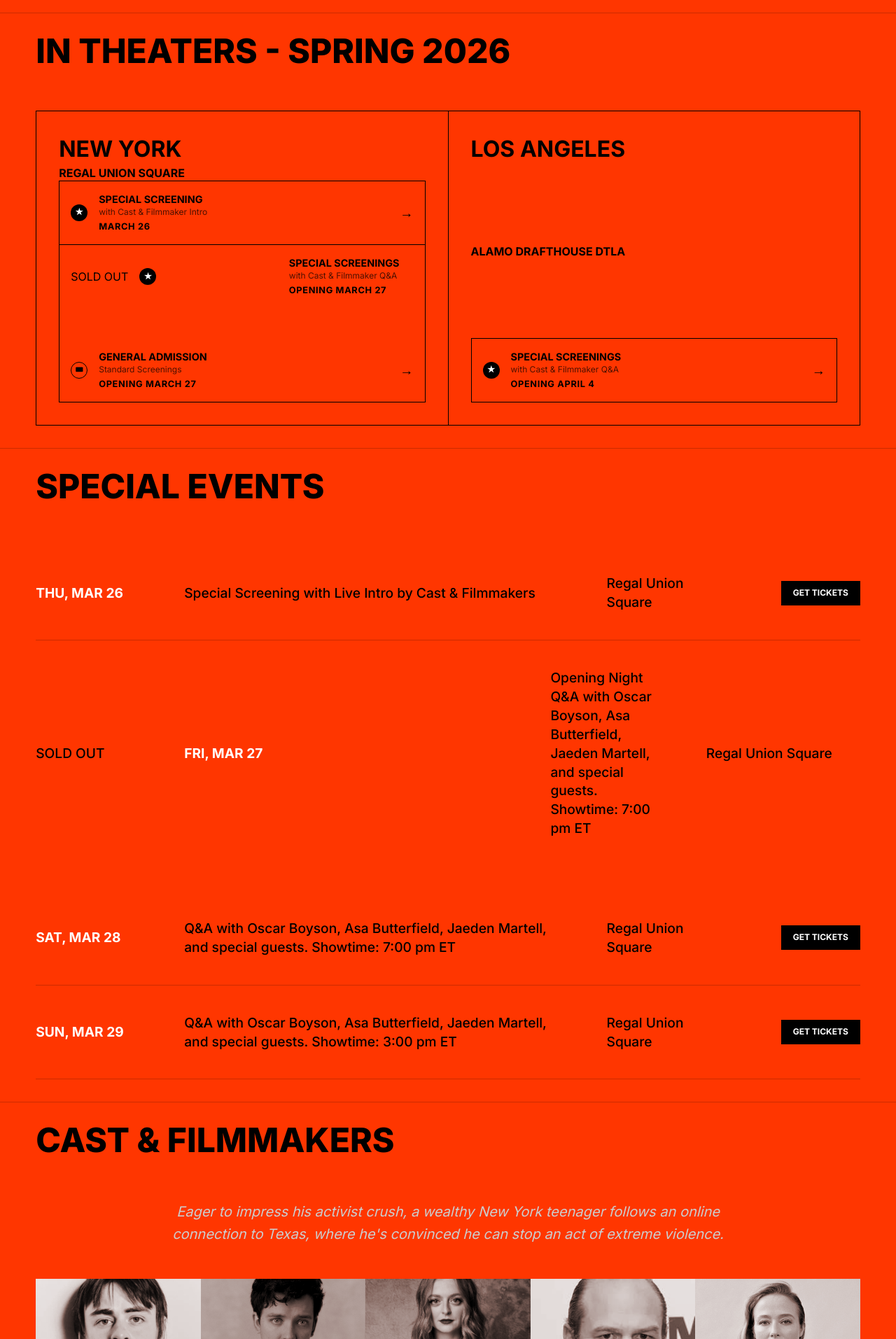
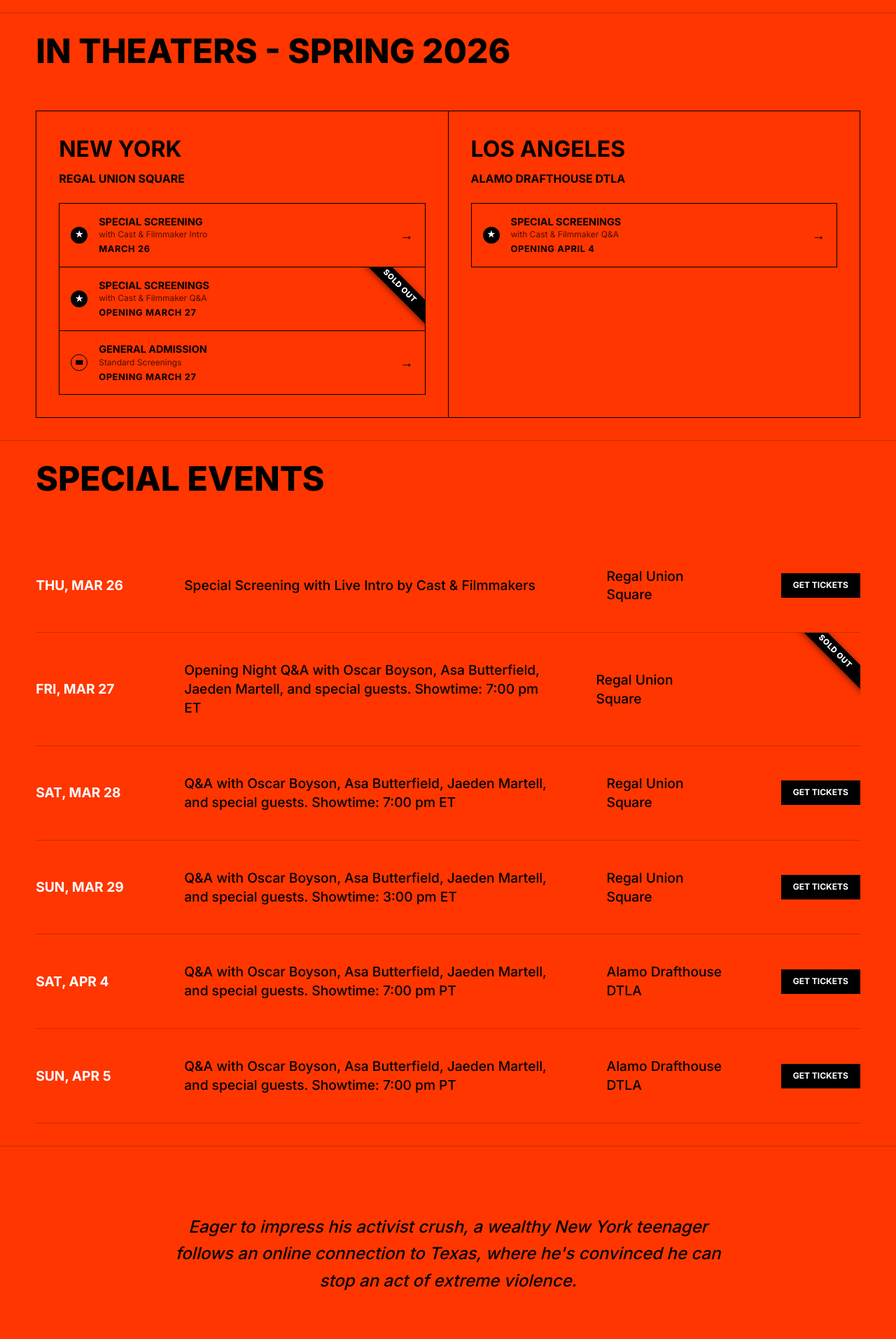
Before and after one commit to rommelnunez/OHB_Film_Website, a PHP site: page / in a window 1280 px wide. Shown: the part 832-2745 px from the top of the page at 70% size. Run offline with PHP 8.4, Linux system fonts and the light colour scheme.

Commit message:
Update ticketing schedule, ribbon styling, box alignment, and add LA Q&A rows with logline move

```diff
--- a/assets/css/styles.css
+++ b/assets/css/styles.css
@@ -30,6 +30,28 @@ html {
     overflow-x: hidden;
     width: 100%;
     scroll-behavior: smooth;
+}
+
+/* Sold Out Ribbon Option 2 */
+.opt2-ribbon-container {
+    position: relative;
+    overflow: hidden;
+}
+
+.opt2-ribbon {
+    position: absolute;
+    top: 15px;
+    right: -35px;
+    background: #000;
+    color: white;
+    padding: 4px 40px;
+    font-size: 0.7rem;
+    font-weight: 800;
+    letter-spacing: 0.05em;
+    transform: rotate(45deg);
+    box-shadow: 0 2px 10px rgba(0, 0, 0, 0.5);
+    pointer-events: none;
+    z-index: 10;
 }
 
 /* Header */
@@ -283,7 +305,7 @@ html {
     /* Reduced from 4rem */
     display: flex;
     flex-direction: column;
-    justify-content: space-between;
+    justify-content: flex-start;
     min-height: 200px;
     /* Reduced min-height */
 }
@@ -296,7 +318,7 @@ html {
 .v2-card .venue {
     font-weight: 700;
     text-transform: uppercase;
-    margin-top: auto;
+    margin-top: 0.5rem;
 }
 
 .v2-card .date {
@@ -367,7 +389,7 @@ html {
     display: flex;
     flex-direction: column;
     gap: 0;
-    margin-top: auto;
+    margin-top: 1.5rem;
     border: 1px solid #000;
 }
 
--- a/index.html
+++ b/index.html
@@ -18,7 +18,7 @@
     <meta name="viewport" content="width=device-width, initial-scale=1.0">
     <title>Our Hero, Balthazar (2026) | Official Movie Website</title>
     <link href="https://fonts.googleapis.com/css2?family=Inter:wght@400;500;700;800&display=swap" rel="stylesheet">
-    <link rel="stylesheet" href="assets/css/styles.css?v=5.0">
+    <link rel="stylesheet" href="assets/css/styles.css?v=5.1">
     <link rel="icon" type="image/svg+xml" href="assets/images/favicon.svg">
 
     <!-- SEO & Social Sharing -->
@@ -65,6 +65,30 @@
     <meta property="twitter:description"
         content="Official website for the film Our Hero, Balthazar (2026). Ultra-wealthy NYC teenager Balthy makes dramatic gun control videos to impress his activist crush. Directed by Oscar Boyson. Starring Jaeden Martell, Asa Butterfield, and Anna Baryshnikov.">
     <meta property="twitter:image" content="https://ourherobalthazar.com/assets/images/teaser-preview.jpg">
+
+    <style>
+        /* Sold Out Ribbon Option 2 */
+        .opt2-ribbon-container {
+            position: relative;
+            overflow: hidden;
+        }
+
+        .opt2-ribbon {
+            position: absolute;
+            top: 15px;
+            right: -35px;
+            background: #000;
+            color: white;
+            padding: 4px 40px;
+            font-size: 0.7rem;
+            font-weight: 800;
+            letter-spacing: 0.05em;
+            transform: rotate(45deg);
+            box-shadow: 0 2px 10px rgba(0, 0, 0, 0.5);
+            pointer-events: none;
+            z-index: 10;
+        }
+    </style>
 </head>
 
 <body>
@@ -145,11 +169,10 @@
                         </div>
                         <div class="o4-arrow">→</div>
                     </a>
-                    <div class="o4-row opt2-ribbon-container"
-                        style="cursor: default; border-color: rgba(255,54,0,0.3);">
+                    <div class="o4-row opt2-ribbon-container" style="cursor: default; padding-right: 20px;">
                         <div class="opt2-ribbon">SOLD OUT</div>
                         <div class="o4-icon qa">★</div>
-                        <div class="o4-text" style="padding-right: 20px;">
+                        <div class="o4-text">
                             <span class="o4-title">SPECIAL SCREENINGS</span>
                             <span class="o4-sub">with Cast &amp; Filmmaker Q&amp;A</span>
                             <span class="o4-date"
@@ -207,9 +230,8 @@
                 <a href="https://www.regmovies.com/movies/our-hero-balthazar-live-intro-wcast-filmmakers-ho00021029?id=287484&amp;site=1320&amp;date=03-26-2026"
                     target="_blank" class="list-ticket-btn">GET TICKETS</a>
             </div>
-            <div class="v2-list-item opt2-ribbon-container"
-                style="border-color: rgba(255,54,0,0.3); overflow: hidden; padding-right: 40px;">
-                <div class="opt2-ribbon" style="top: 25px; right: -40px;">SOLD OUT</div>
+            <div class="v2-list-item opt2-ribbon-container" style="padding-right: 20px;">
+                <div class="opt2-ribbon">SOLD OUT</div>
                 <span class="date">FRI, MAR 27</span>
                 <span class="event-name">Opening Night Q&amp;A with Oscar Boyson, Asa Butterfield, Jaeden Martell, and
                     special guests. Showtime: 7:00 pm ET</span>
@@ -232,17 +254,36 @@
                 <a href="https://www.regmovies.com/movies/our-hero-balthazar-live-qa-w-cast-filmmakers-ho00020997?id=287493&amp;site=1320&amp;date=03-29-2026"
                     target="_blank" class="list-ticket-btn">GET TICKETS</a>
             </div>
+            <div class="v2-list-item">
+                <span class="date">SAT, APR 4</span>
+                <span class="event-name">Q&amp;A with Oscar Boyson, Asa Butterfield, Jaeden Martell, and special guests.
+                    Showtime: 7:00 pm PT</span>
+                <span class="location">Alamo Drafthouse DTLA</span>
+                <a href="https://drafthouse.com/los-angeles/event/live-q-a-our-hero-balthazar?cinemaId=1701&amp;sessionId=109223"
+                    target="_blank" class="list-ticket-btn">GET TICKETS</a>
+            </div>
+            <div class="v2-list-item">
+                <span class="date">SUN, APR 5</span>
+                <span class="event-name">Q&amp;A with Oscar Boyson, Asa Butterfield, Jaeden Martell, and special guests.
+                    Showtime: 7:00 pm PT</span>
+                <span class="location">Alamo Drafthouse DTLA</span>
+                <a href="https://drafthouse.com/los-angeles/event/live-q-a-our-hero-balthazar?cinemaId=1701&amp;sessionId=109223"
+                    target="_blank" class="list-ticket-btn">GET TICKETS</a>
+            </div>
         </div>
     </section>
+
+    <div style="padding: 6rem 4vw 4rem 4vw; border-bottom: 1px solid rgba(0,0,0,0.2); background: var(--color-bg);">
+        <p
+            style="text-align: center; max-width: 800px; margin: 0 auto; font-size: 1.5rem; font-style: italic; color: #000; line-height: 1.6; font-weight: 500;">
+            Eager to impress his activist crush, a wealthy New York teenager follows an online connection to Texas,
+            where he's convinced he can stop an act of extreme violence.
+        </p>
+    </div>
 
     <!-- Cast List (Full Bios) -->
     <section id="cast" class="v2-section v2-cast">
         <h2 class="v2-section-title">Cast & Filmmakers</h2>
-        <p
-            style="text-align: center; max-width: 800px; margin: 0 auto 3rem auto; font-size: 1.25rem; font-style: italic; color: #ccc; line-height: 1.6;">
-            Eager to impress his activist crush, a wealthy New York teenager follows an online connection to Texas,
-            where he's convinced he can stop an act of extreme violence.
-        </p>
         <div class="v2-cast-list">
             <!-- Jaeden Martell -->
             <div class="cast-member-card">
```
Also changed, not shown: logline_options.html (added, +257 -0 lines), ticketlaunchday/index.html (+30 -10 lines).
